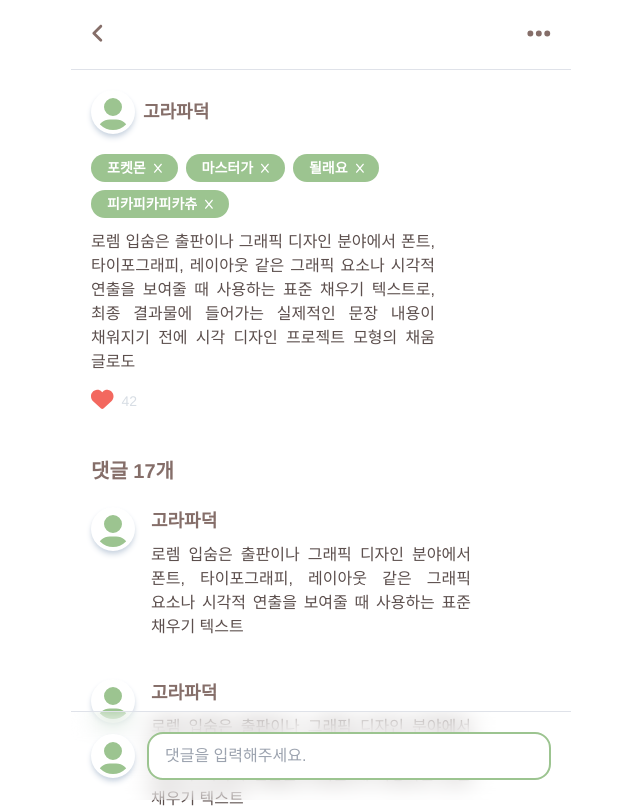
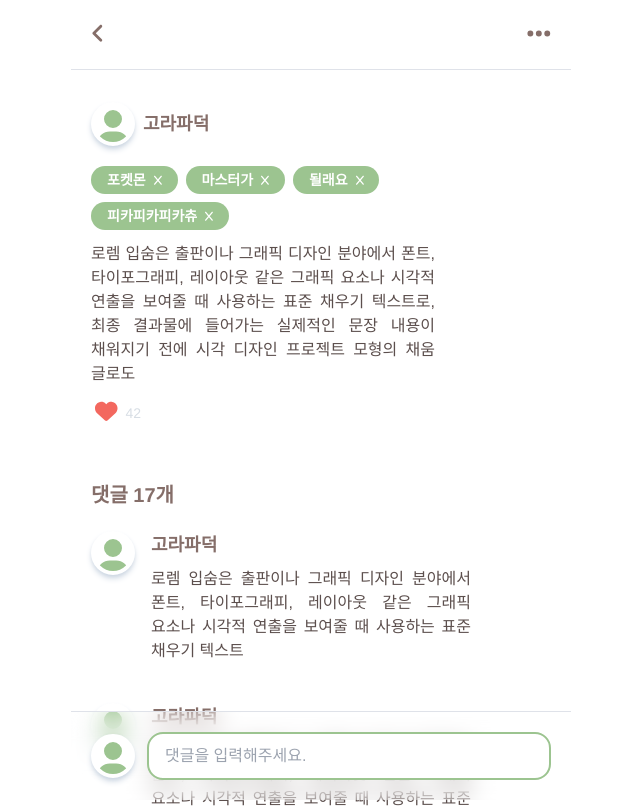
Before and after one commit to coding-union-kr/siltarae-fe, a Next.js app: page /detailedMistakeFeed in a window 1280 px wide. Shown: the top 808 px of the page, without its empty margins (319-959 px from the left). Built offline with nearby package versions, Linux system fonts and the light colour scheme.

Commit message:
chore: ContentPage CSS 수정

```diff
--- a/components/ContentPage.tsx
+++ b/components/ContentPage.tsx
@@ -7,7 +7,7 @@ import Tag from "./Tag";
 
 function ContentPage() {
   return (
-    <article className="w-96 min-h-72 bg-white text-neutral-content p-5">
+    <article className="w-96 min-h-72 bg-white text-neutral-content px-5 py-8">
       <section className="flex items-center mb-3">
         <Avatar />
         <h3 className="ml-2 text-lg text-[#856E69] font-bold">고라파덕</h3>
@@ -34,7 +34,7 @@ function ContentPage() {
         <FontAwesomeIcon
           icon={faHeart}
           size="lg"
-          className="cursor-pointer text-[#F3685F]"
+          className="cursor-pointer text-[#F3685F] ml-1"
         />
         <span className="ml-2 text-sm">42</span>
       </motion.button>
```
